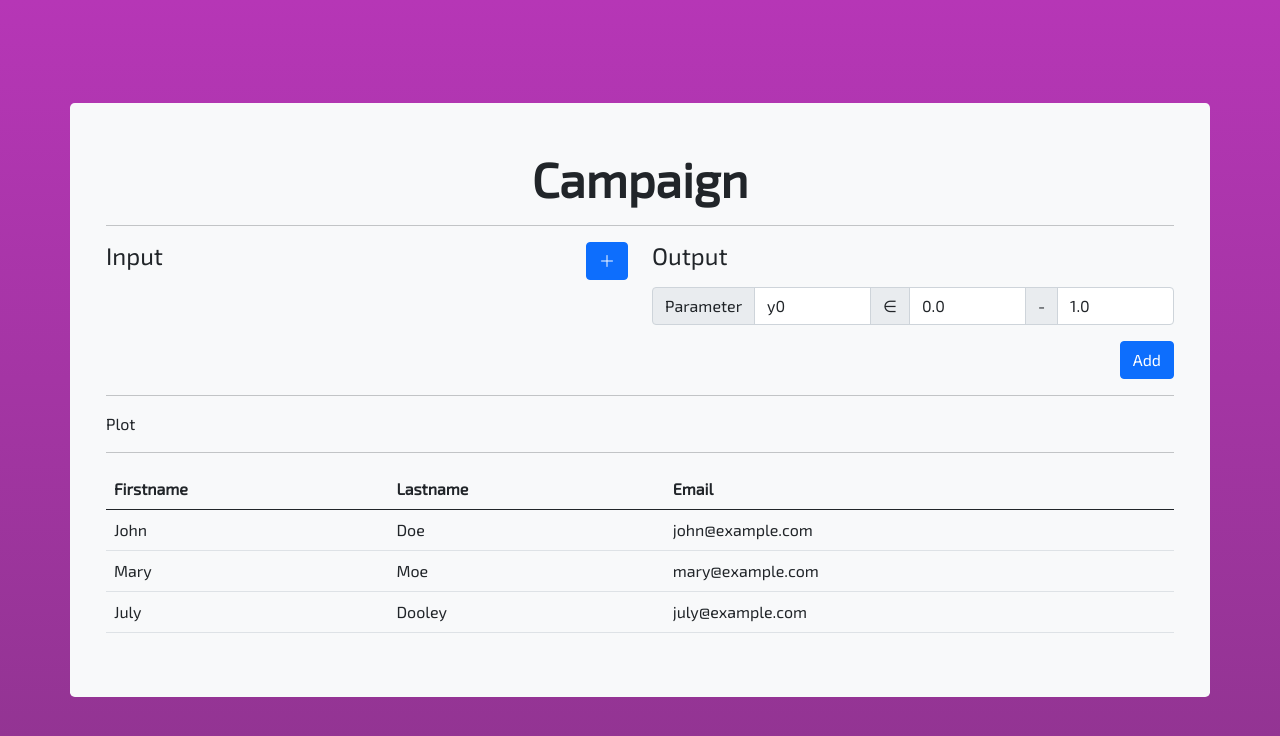
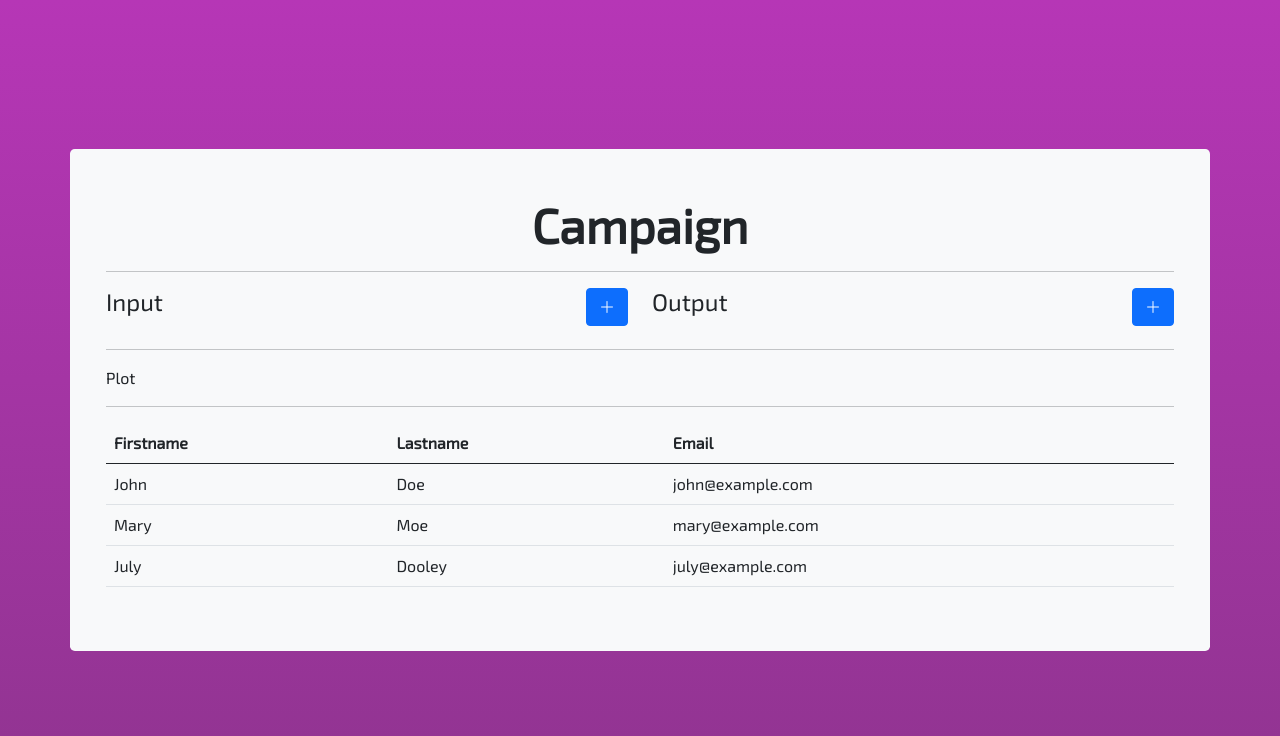
Before and after one commit to digiLab-ai/UQ-Lab, a FastAPI app: page / in a window 1280 px wide. Shown: the top 736 px of the page. Run offline with FastAPI, Linux system fonts and the light colour scheme; parts of the project's set-up code (start-up, migrations or seed data) failed here and were passed over.

Commit message:
Added io parameters

```diff
--- a/app/templates/campaign/parameters/input.html
+++ b/app/templates/campaign/parameters/input.html
@@ -4,7 +4,7 @@
         <i class="bi bi-plus-lg"></i>
     </button>
 </div>
-<div id="inputs"></div>
+<div id="input_parameters"></div>
 
 <script>
     const INPUT_PARAM = (name, min, max) => `
@@ -23,7 +23,9 @@
 
     var input_param_counter = 0;
     const add_input_parameter = () => {
-        $("#inputs").append(INPUT_PARAM("X" + input_param_counter, 0.0, 1.0));
+        $("#input_parameters").append(
+            INPUT_PARAM("X" + input_param_counter, 0.0, 1.0)
+        );
         input_param_counter += 1;
     };
 </script>
--- a/app/templates/campaign/parameters/output.html
+++ b/app/templates/campaign/parameters/output.html
@@ -1,14 +1,31 @@
 <div class="mb-3">
-    <h4>Output</h4>
+    <h4 class="d-inline">Output</h4>
+    <button class="btn btn-primary float-end" onclick="add_output_parameter()">
+        <i class="bi bi-plus-lg"></i>
+    </button>
 </div>
-<div class="input-group mb-3">
-    <label class="input-group-text">Parameter</label>
-    <input type="text" class="form-control" value="y0" />
-    <label class="input-group-text">∈</label>
-    <input type="number" class="form-control" value="0.0" />
-    <label class="input-group-text">-</label>
-    <input type="number" class="form-control" value="1.0" />
-</div>
-<div>
-    <input type="button" class="btn btn-primary float-end" value="Add" />
-</div>
+<div id="output_parameters"></div>
+
+<script>
+    const OUTPUT_PARAM = (name, min, max) => `
+        <div class="input-group mb-3">
+            <label class="input-group-text">Parameter</label>
+            <input type="text" class="form-control" value="${name}" />
+            <label class="input-group-text">∈</label>
+            <input type="number" class="form-control" value="${min}" />
+            <label class="input-group-text">-</label>
+            <input type="number" class="form-control" value="${max}" />
+            <button class="btn btn-danger float-end" onclick="$(this).parent().remove()">
+                <i class="bi bi-x-lg"></i>
+            </button>
+        </div>
+    `;
+
+    var output_param_counter = 0;
+    const add_output_parameter = () => {
+        $("#output_parameters").append(
+            OUTPUT_PARAM("Y" + output_param_counter, 0.0, 1.0)
+        );
+        output_param_counter += 1;
+    };
+</script>
```
